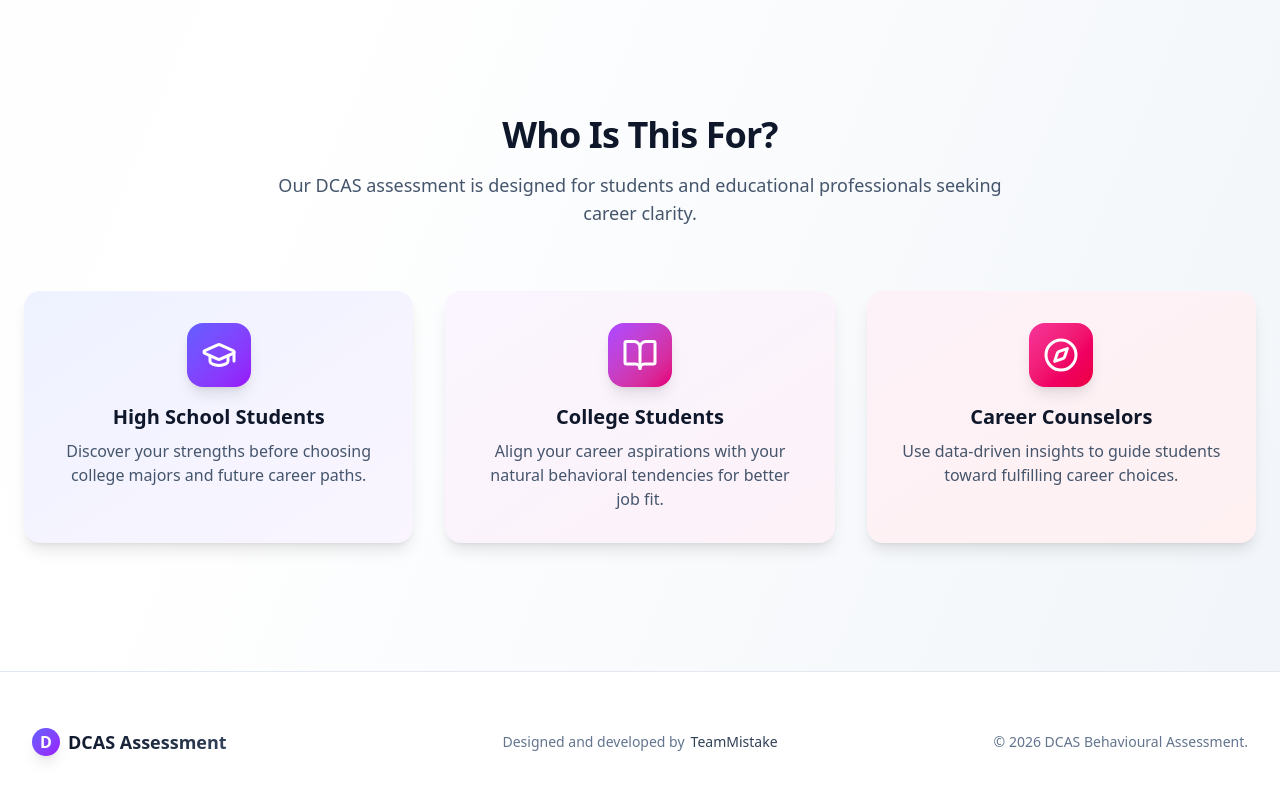
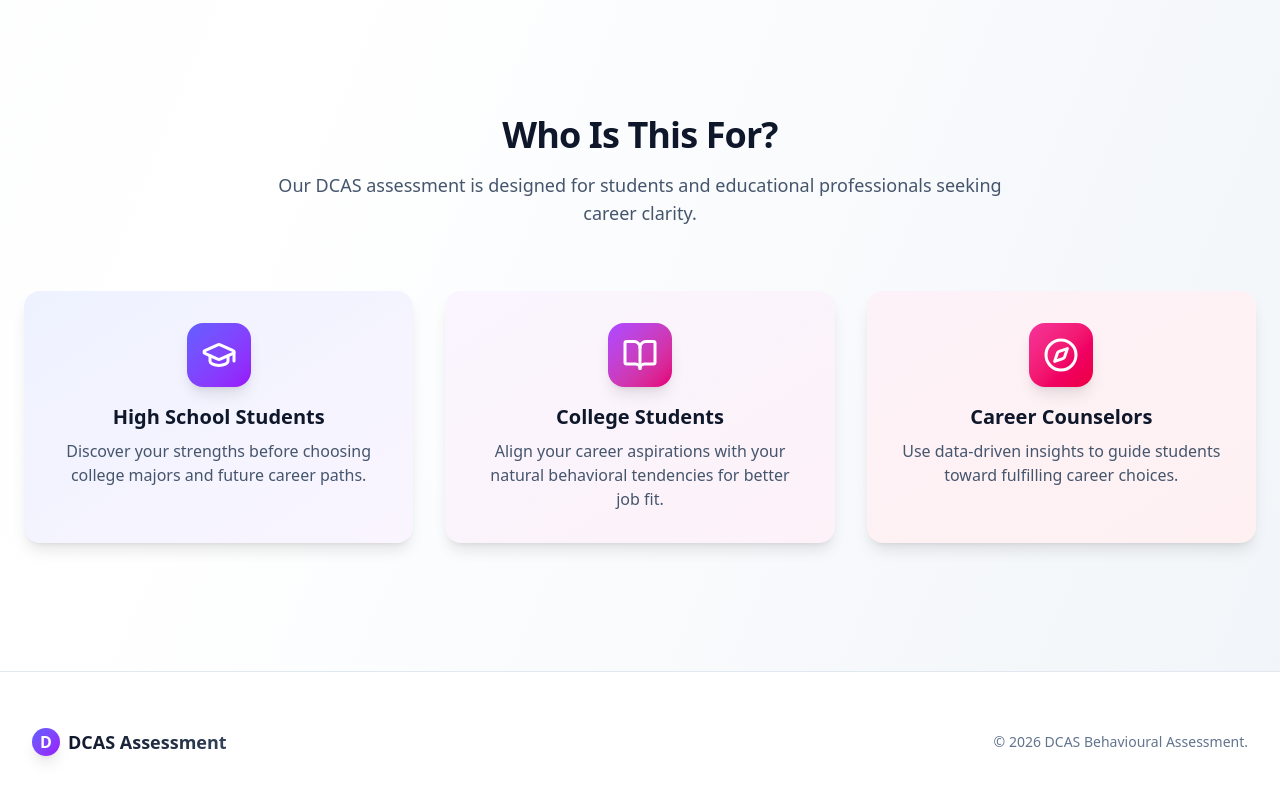
Before and after one commit to Hubbblelabs/dcas-framework, a Next.js app: page / in a window 1280 px wide. Shown: the part 2347-3147 px from the top of the page. Built offline with nearby package versions, Linux system fonts and the light colour scheme; no server answers; the database is empty.

Commit message:
TeamMistke Footer Removed

```diff
--- a/src/components/Footer.tsx
+++ b/src/components/Footer.tsx
@@ -18,18 +18,7 @@ export function Footer() {
                     </Link>
                 </div>
 
-                {/* Credits - Center */}
-                <div className="flex flex-col items-center justify-center gap-1 text-sm text-slate-500 sm:flex-row sm:gap-1.5 lg:absolute lg:left-1/2 lg:-translate-x-1/2 dark:text-slate-500">
-                    <span className="whitespace-nowrap text-center">Designed and developed by</span>
-                    <a
-                        href="https://teammistake.com"
-                        target="_blank"
-                        rel="noreferrer"
-                        className="font-medium text-slate-700 transition-colors hover:text-indigo-600 dark:text-slate-300 dark:hover:text-indigo-400"
-                    >
-                        TeamMistake
-                    </a>
-                </div>
+              {/* Credits - Center */}
 
                 {/* Copyright - Right */}
                 <div className="flex items-center justify-center lg:justify-end">
```
